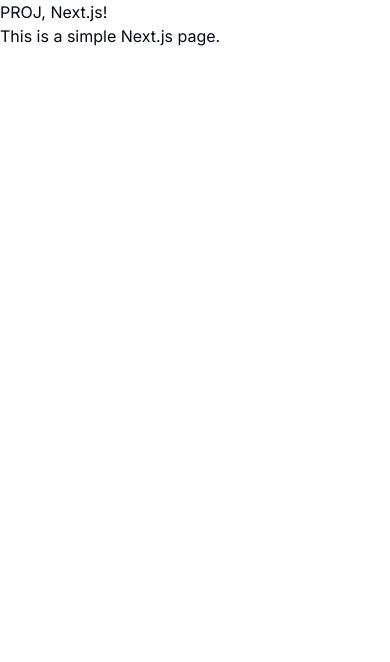
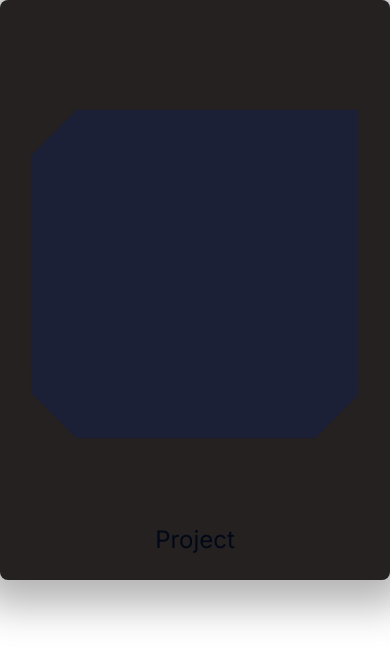
Before and after one commit to BillyTheArtist/dev-portfolio, a Next.js app: page /myprojects in a window 390 px wide. Shown: the top 662 px of the page. Built offline with nearby package versions, Linux system fonts and the light colour scheme.

Commit message:
Created responsive window to show off projects.

```diff
--- a/app/myprojects/page.tsx
+++ b/app/myprojects/page.tsx
@@ -1,12 +1,17 @@
+import { ResponsiveWindow } from '@/components/ResponsiveWindow'
 
+import React from 'react'
 
-import React from 'react';
-
-export default function HomePage() {
+export default function HomePage () {
   return (
     <div>
-      <h1>PROJ, Next.js!</h1>
-      <p>This is a simple Next.js page.</p>
+      <ResponsiveWindow
+        title='Project'
+        image='/images/shapeSVG.svg'
+        description=''
+        link=''
+        gradient=''
+      />
     </div>
-  );
+  )
 }
--- /dev/null
+++ b/components/ResponsiveWindow.tsx
@@ -0,0 +1,53 @@
+import Image from 'next/image'
+
+//Types
+interface Props {
+  title: string
+  image: string
+  description: string
+  link: string
+  gradient: string
+}
+
+export const ResponsiveWindow = ({
+  image,
+  title,
+  description,
+  link,
+  gradient
+}: Props) => {
+  return (
+    <div
+      //   w='full'
+      //   align='center'
+      //   padding='6'
+      //   backgroundColor='box-bg-primary'
+      //   boxShadow='box-shadow-primary'
+      //   rounded='lg'
+      //   direction='column'
+      className=' bg-nonBlackGrey w-full p-6 rounded-lg flex flex-col items-center shadow-around'
+    >
+      <div className=' rounded-lg cursor-pointer w-full z-1 relative'>
+        <div className='flex flex-col items-center h-[500px] relative'>
+          <div className=' max-h-[500px] after:transition-all duration-300 ease-in-out after:w-full after:h-full after:absolute after:rounded-lg after:left-0 after:top-0 after:blur-lg after:z-negative-1'>
+            <Image
+              src={image}
+              alt='hero'
+              border-radius='lg'
+              draggable={false}
+              objectFit='contain'
+              fill
+            />
+          </div>
+        </div>
+      </div>
+      <div className='flex flex-col'>
+        <h1 className=' text-2xl'>{title}</h1>
+        <p>{description}</p>
+        <a href='www.google.com'>
+          <p color='brand-orange'>{link}</p>
+        </a>
+      </div>
+    </div>
+  )
+}
```
